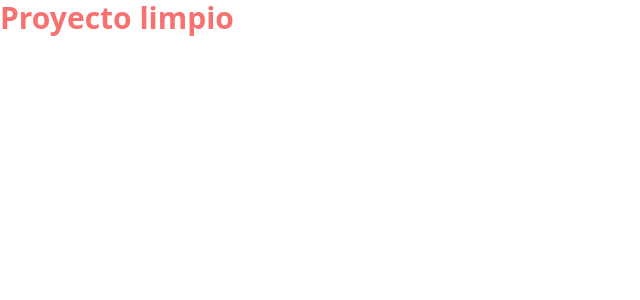
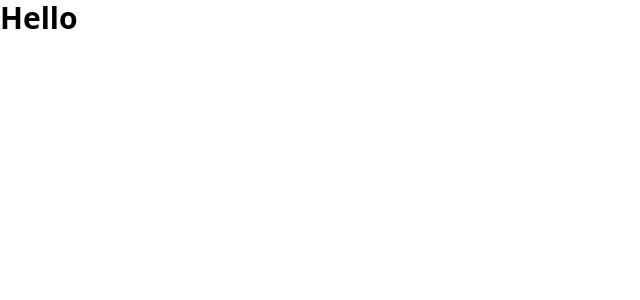
Before and after one commit to Fratega/ecommerce, a Next.js app: page / in a window 1280 px wide. Shown: the top 300 px of the page, without its empty margins (0-640 px from the left). Built offline with nearby package versions, Linux system fonts and the light colour scheme.

Commit message:
Push de Hello

```diff
--- a/components/hero/Hero.jsx
+++ b/components/hero/Hero.jsx
@@ -3,7 +3,8 @@ import React from "react";
 const Hero = () => {
   return (
     <div>
-      <p className="font-bold text-3xl text-red-400">Proyecto limpio</p>
+      <p className="font-bold text-3xl text-red"></p>
+      <p className="font-bold text-3xl text-red">Hello</p>
     </div>
   );
 };
--- a/pages/index.js
+++ b/pages/index.js
@@ -5,7 +5,7 @@ export default function Home() {
   return (
     <>
       <Head>
-        <title>Eccomerce de Shoes</title>
+        <title>Ecommerce Shoes</title>
         <meta name="description" content="Generated by create next app" />
         <meta name="viewport" content="width=device-width, initial-scale=1" />
         <link rel="icon" href="/favicon.ico" />
```
